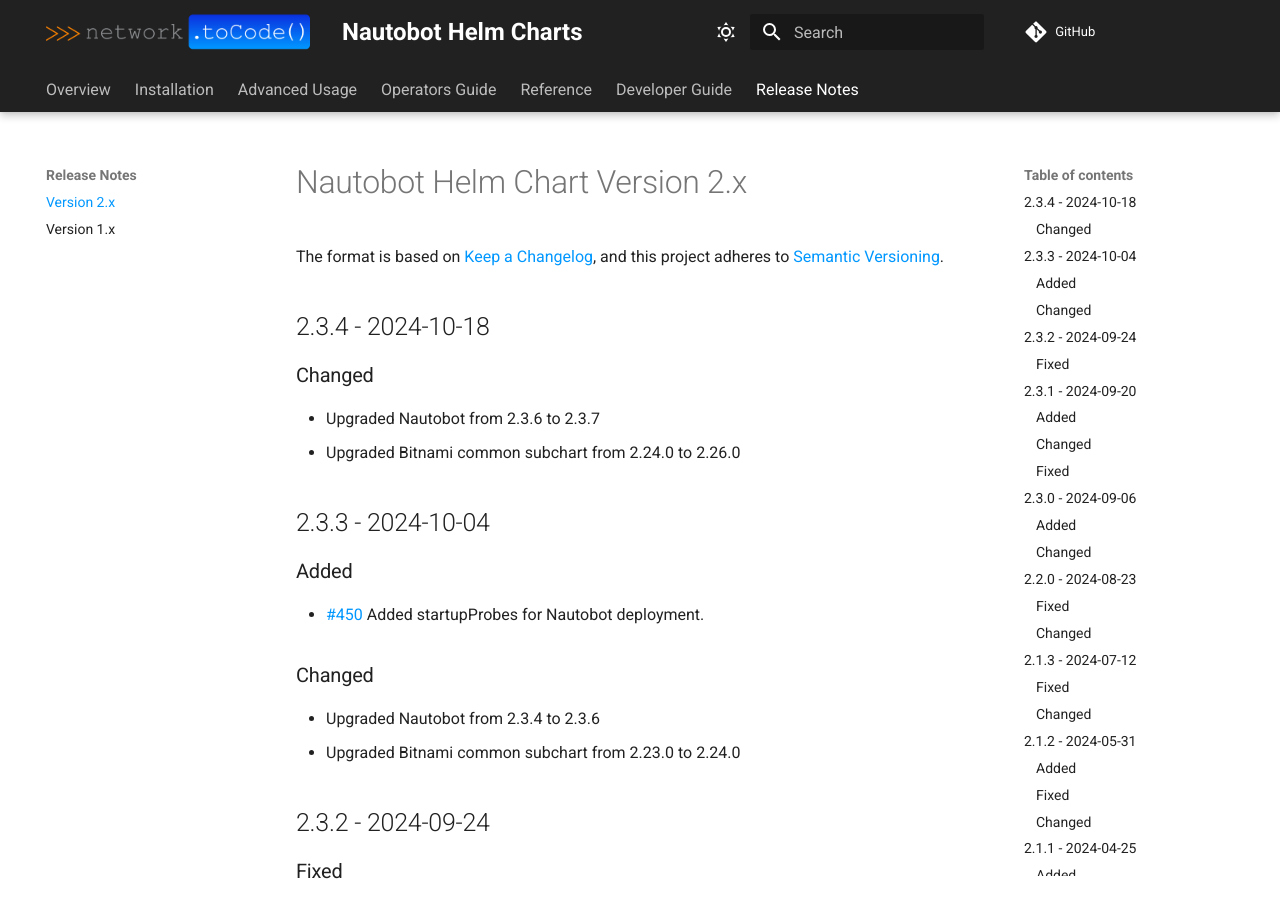
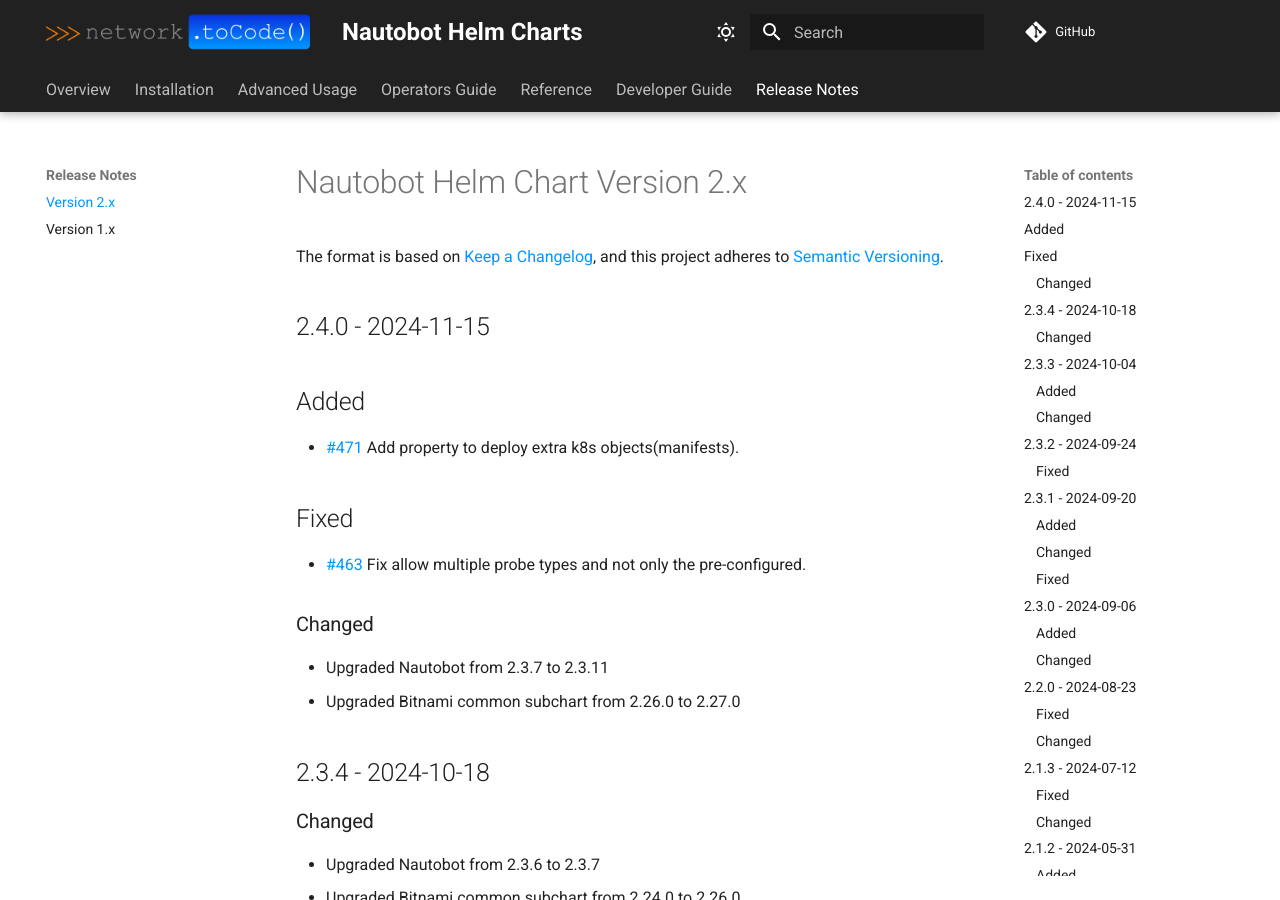
Before and after one commit to nautobot/helm-charts, an MkDocs documentation site: the page built from docs/release-notes/version-2.x.md, in a window 1280 px wide and 900 px high. Built offline with MkDocs 1.6.1 and Material for MkDocs 9.7.7, drawn with Linux system fonts in a browser that asks for light colours; comment, search, counter and statistics services are not loaded.

Commit message:
chore: prepare for release 2.4.0

```diff
--- a/docs/release-notes/version-2.x.md
+++ b/docs/release-notes/version-2.x.md
@@ -2,6 +2,21 @@
 
 The format is based on [Keep a Changelog](https://keepachangelog.com/en/1.0.0/),
 and this project adheres to [Semantic Versioning](https://semver.org/spec/v2.0.0.html).
+
+## 2.4.0 - 2024-11-15
+
+## Added
+
+* [#471](https://github.com/nautobot/helm-charts/pull/471) Add property to deploy extra k8s objects(manifests).
+
+## Fixed
+
+* [#463](https://github.com/nautobot/helm-charts/pull/463) Fix allow multiple probe types and not only the pre-configured.
+
+### Changed
+
+* Upgraded Nautobot from 2.3.7 to 2.3.11
+* Upgraded Bitnami common subchart from 2.26.0 to 2.27.0
 
 ## 2.3.4 - 2024-10-18
 
```
Also changed, not shown: charts/nautobot/README.md (+1 -1 lines), 1 other file.
